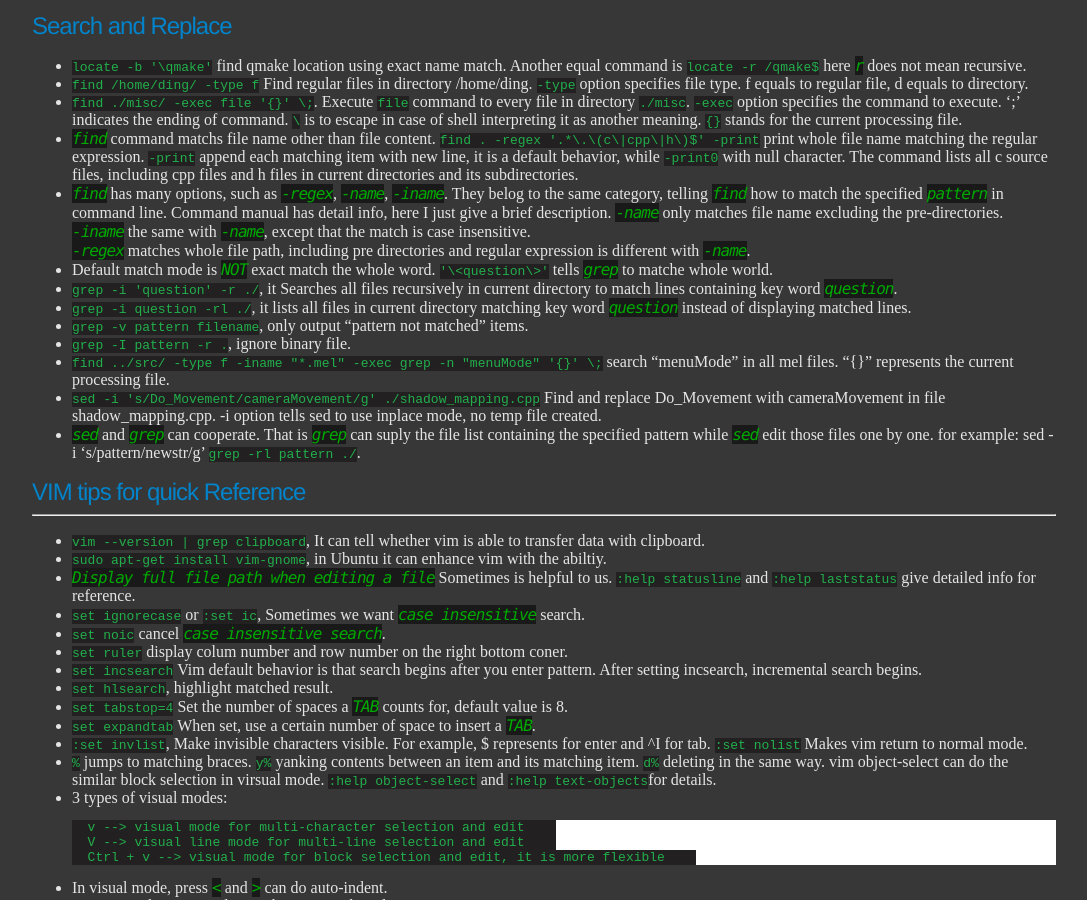
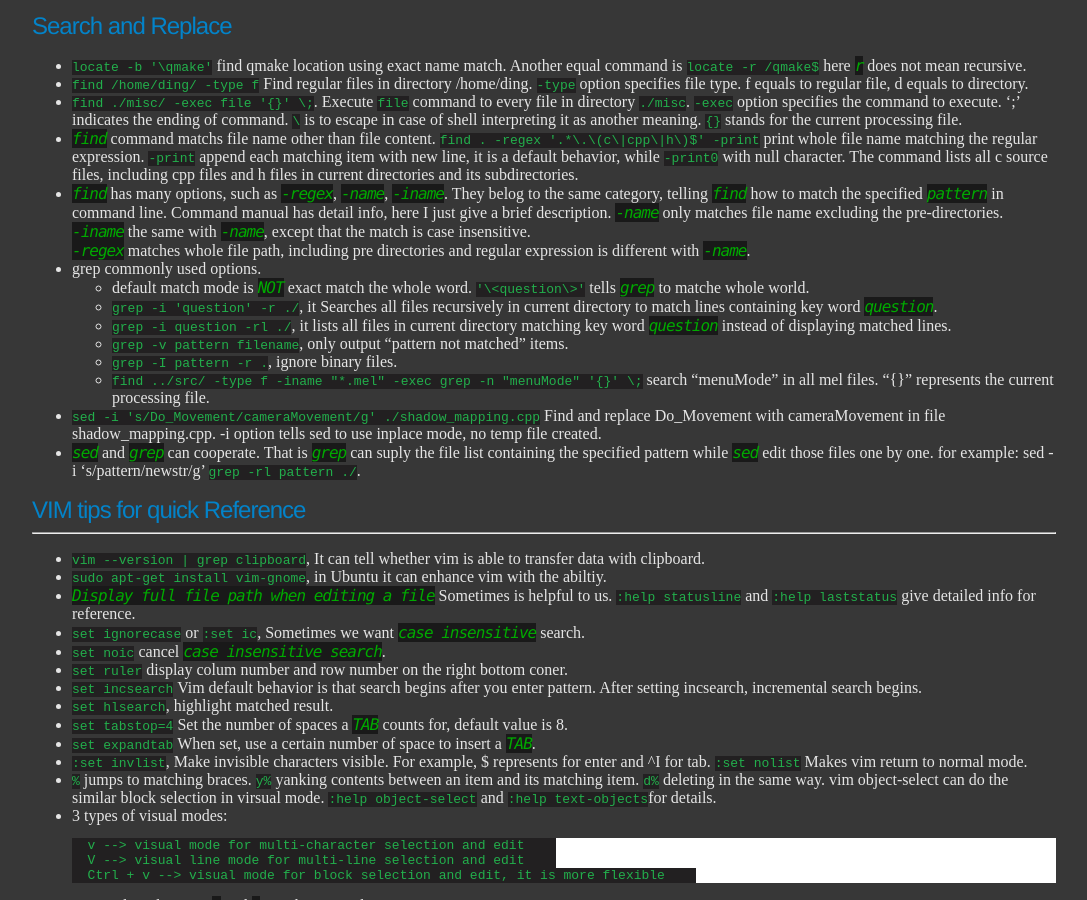
Before and after one commit to ychding11/ychding11.github.io, a Jekyll site: the page built from _posts/2015-03-16-Useful-Linux-Command.md, in a window 1280 px wide and 900 px high, scrolled down 797 px. Shown: the whole window, without its empty margins (96-1183 px from the left). Built offline with Jekyll 4.4.1, drawn with Linux system fonts in a browser that asks for light colours.

Commit message:
modify style.

```diff
--- a/_posts/2015-03-16-Useful-Linux-Command.md
+++ b/_posts/2015-03-16-Useful-Linux-Command.md
@@ -70,12 +70,13 @@
   *-iname* the same with *-name*, except that the match is case insensitive.
   *-regex* matches whole file path, including pre directories and regular
   expression is different with *-name*.
-- Default match mode is *NOT* exact match the whole word. `'\<question\>'` tells *grep* to matche whole world.
-- `grep -i 'question' -r ./`, it Searches all files recursively in current directory to match lines containing key word *question*.
-- `grep -i question -rl ./`, it lists all files in current directory matching key word *question* instead of displaying matched lines.
-- `grep -v pattern filename`, only output "pattern not matched" items.
-- `grep -I pattern -r .`, ignore binary file.
-- `find ../src/ -type f -iname "*.mel" -exec grep -n "menuMode" '{}' \;` search "menuMode" in all mel files. "{}" represents the current processing file.
++ grep commonly used options.
+	- default match mode is *NOT* exact match the whole word. `'\<question\>'` tells *grep* to matche whole world.
+	- `grep -i 'question' -r ./`, it Searches all files recursively in current directory to match lines containing key word *question*.
+	- `grep -i question -rl ./`, it lists all files in current directory matching key word *question* instead of displaying matched lines.
+	- `grep -v pattern filename`, only output "pattern not matched" items.
+	- `grep -I pattern -r .`, ignore binary files.
+	- `find ../src/ -type f -iname "*.mel" -exec grep -n "menuMode" '{}' \;` search "menuMode" in all mel files. "{}" represents the current processing file.
 - `sed -i 's/Do_Movement/cameraMovement/g' ./shadow_mapping.cpp` Find and replace Do_Movement with cameraMovement in file shadow_mapping.cpp. -i option tells sed to use inplace mode, no temp file created.
 - *sed* and *grep* can cooperate. That is *grep* can suply the file list containing the specified pattern while *sed* edit those files one by one. for example: sed -i 's/pattern/newstr/g' `grep -rl pattern ./`.
 
```
Also changed, not shown: _posts/2017-9-9-3D-Rendering-API.md (+1 -1 lines).
